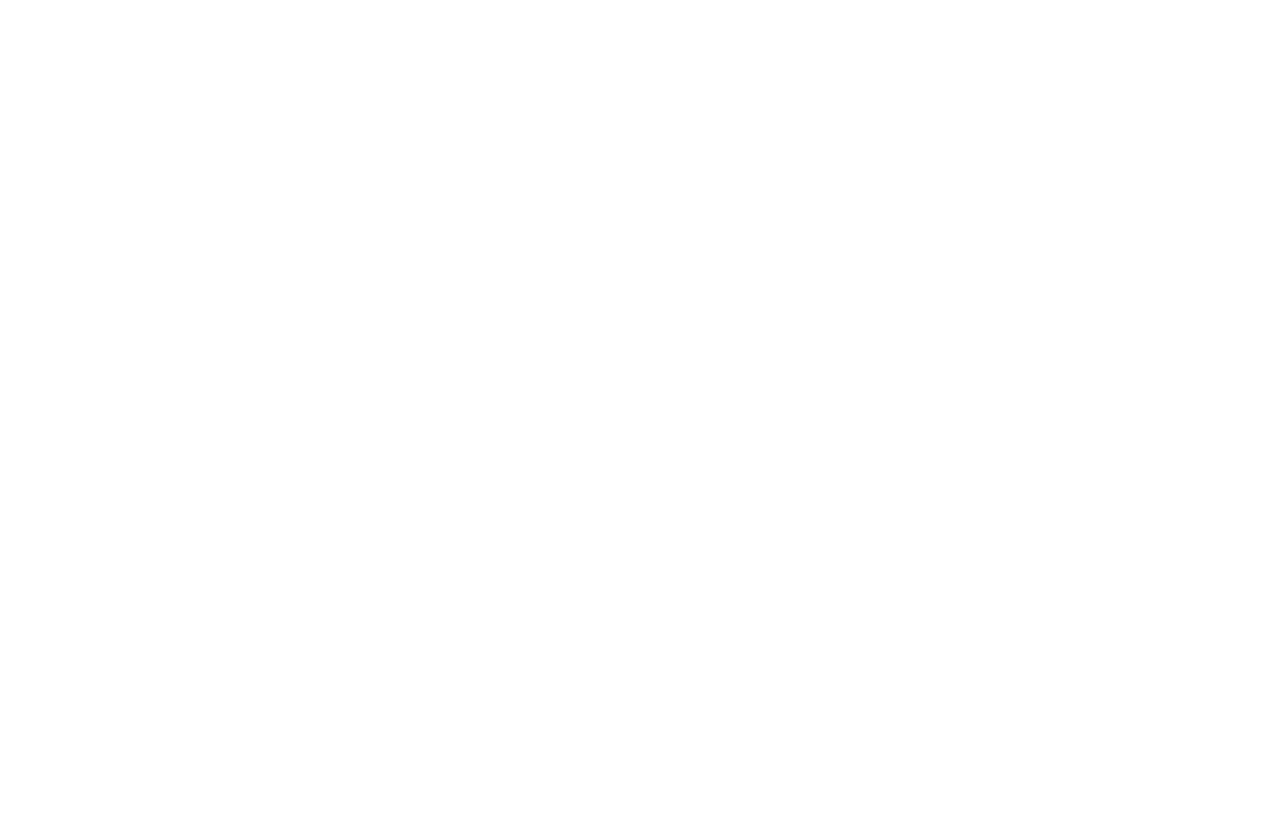
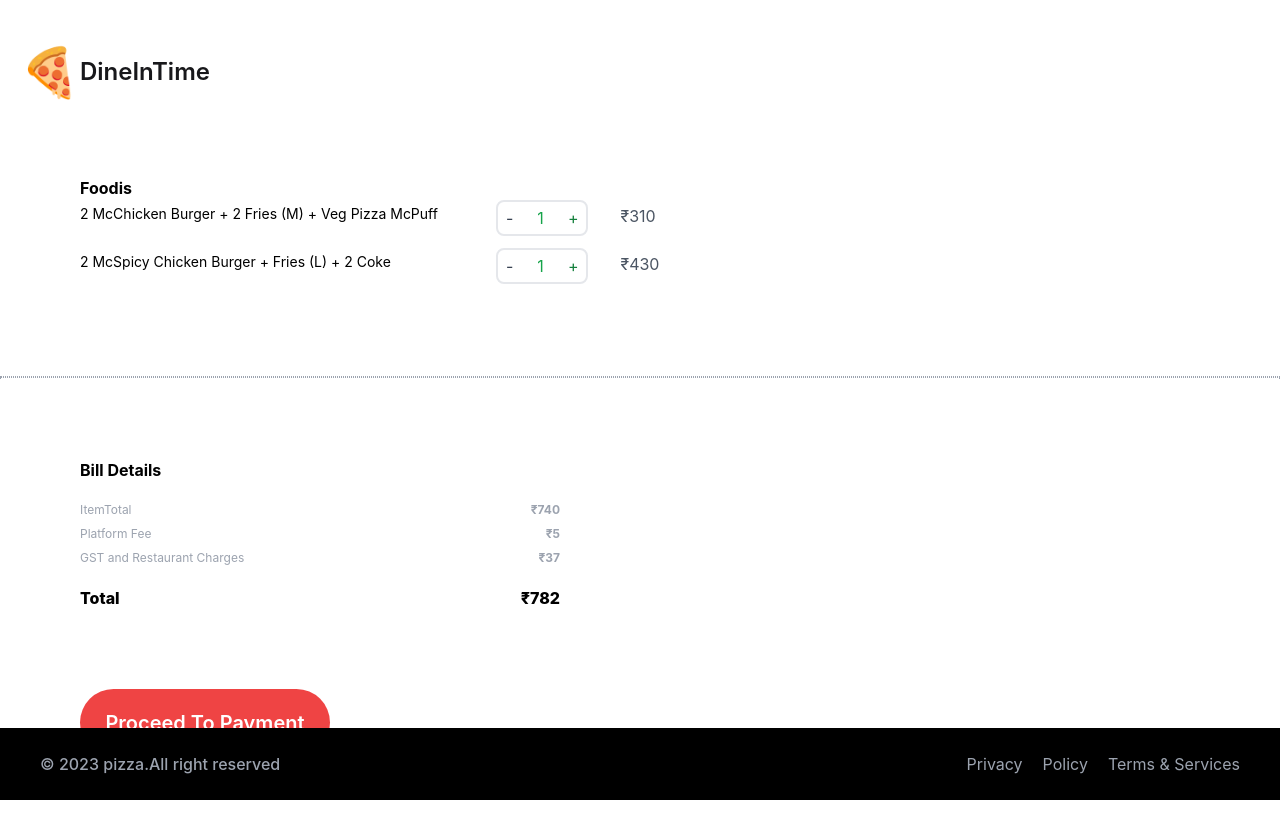
Before and after one commit to ansmi-keyvalue/Dine-In-Time, a React (Create React App) app: page /cart in a window 1280 px wide. Before the commit this address had no page. Shown: the top 838 px of the page. Before the commit the page ends 800 px from the top, so only its background shows below. Built offline with nearby package versions, Linux system fonts and the light colour scheme.

Commit message:
Feat/cart UI (#4)
* feat: cart page initial commit

* feat: quantity selector updation

* feat: lazy loading

```diff
--- a/public/index.html
+++ b/public/index.html
@@ -2,7 +2,7 @@
 <html lang="en">
   <head>
     <meta charset="utf-8" />
-    <link rel="icon" href="%PUBLIC_URL%/favicon.ico" />
+    <link rel="icon" href="%PUBLIC_URL%/pizza.png" />
     <meta name="viewport" content="width=device-width, initial-scale=1" />
     <meta name="theme-color" content="#000000" />
     <meta name="description" content="Web site created using create-react-app" />
@@ -21,7 +21,7 @@
       work correctly both with client-side routing and a non-root public URL.
       Learn how to configure a non-root public URL by running `npm run build`.
     -->
-    <title>React App</title>
+    <title>DineInTime</title>
   </head>
   <body>
     <noscript>You need to enable JavaScript to run this app.</noscript>
--- a/src/App.tsx
+++ b/src/App.tsx
@@ -1,15 +1,31 @@
-import { Routes, Route } from "react-router-dom";
+import { Routes, Route } from 'react-router-dom';
 
-import { Home } from "./pages";
+import { Home, Cart } from './pages';
+import { Suspense, lazy } from 'react';
+
+const HomePage = lazy(() =>
+  import('./pages/Home').then((module) => {
+    return { default: module.default };
+  })
+);
+
+const CartPage = lazy(() =>
+  import('./pages/Cart').then((module) => {
+    return { default: module.default };
+  })
+);
 
 function App() {
   return (
-    <div className="App">
-      <Routes>
-        <Route path="/" element={<Home/>} />
-      </Routes>
+    <div className='App'>
+      <Suspense fallback={<div>Loading.....</div>}>
+        <Routes>
+          <Route path='/' element={<HomePage />} />
+          <Route path='/cart' element={<CartPage />} />
+        </Routes>
+      </Suspense>
     </div>
-  )
+  );
 }
 
 export default App;
--- /dev/null
+++ b/src/components/index.ts
@@ -0,0 +1,3 @@
+import QuantitySelector from './quantity-selector';
+
+export {QuantitySelector};
--- /dev/null
+++ b/src/components/quantity-selector.tsx
@@ -0,0 +1,19 @@
+interface QuantitySelectorProps {
+  quantity: number;
+  handleDecrement: () => void;
+  handleIncrement: () => void;
+}
+
+export default function QuantitySelector({ quantity, handleDecrement, handleIncrement }:QuantitySelectorProps ) {
+  return (
+    <div className='flex items-center border-2 border-gray-200 rounded-lg'>
+      <button className='px-2 py-1 bg-white-200 rounded-lg text-gray-700 hover:bg-gray-300' onClick={handleDecrement}>
+        -
+      </button>
+      <div className='px-4 py-1 bg-white-200 text-green-600'>{quantity}</div>
+      <button className='px-2 py-1 bg-white-200 rounded-lg text-green-700 hover:bg-gray-300' onClick={handleIncrement}>
+        +
+      </button>
+    </div>
+  );
+}
--- /dev/null
+++ b/src/pages/Cart.tsx
@@ -0,0 +1,109 @@
+import { useState } from 'react';
+import { QuantitySelector } from '../components';
+
+const initialItems = [
+  { name: '2 McChicken Burger + 2 Fries (M) + Veg Pizza McPuff', quantity: 1, price: 310 },
+  { name: '2 McSpicy Chicken Burger + Fries (L) + 2 Coke', quantity: 1, price: 430 }
+];
+
+export default function Cart() {
+  const [items, setItems] = useState(initialItems);
+  const [paymentDetails, setPaymentDetails] = useState({itemTotal: 740, total: 782, additionalCharge: 42})
+
+  const updateQuantity = (action: string, index: number) => {
+    let newItems = [...items];
+    const item = { ...items[index] };
+    if (action === '+') {
+      item.quantity += 1;
+    } else {
+      item.quantity -= 1;
+    }
+
+    newItems[index] = item;
+    setItems(newItems);
+    calculateTotal(newItems);
+  };
+
+  const handleQuantityIncrement = (index: number) => {
+    if (items[index].quantity >= 9) return;
+    updateQuantity('+', index);
+  };
+
+  const handleQuantityDecrement = (index: number) => {
+    if (items[index].quantity <= 1) return;
+    updateQuantity('-', index);
+  };
+
+  const calculateTotal = (currentItems: any) => {
+    const totalItemPrice = currentItems.reduce((a: number, i: any) => {
+      return a + (i.quantity * i.price)
+    },0)
+    setPaymentDetails({itemTotal: totalItemPrice, total: totalItemPrice+ 42, additionalCharge: 42})
+  }
+
+  return (
+    <main className='flex-1'>
+      <header className='justify-between items-start self-center flex w-full max-w-[1420px] gap-2 mt-12 px-5 max-md:max-w-full max-md:flex-wrap max-md:justify-center'>
+        <div className='flex'>
+          <h1 className='text-5xl self-center my-auto max-md:text-4xl' aria-label='Pizza'>
+            🍕
+          </h1>
+          <h2 className='text-zinc-900 text-2xl font-semibold self-center w-[146px] my-auto'>DineInTime</h2>
+        </div>
+      </header>
+      <div className='min-h-screen'>
+        <div className='p-20'>
+          <>
+            <div className='font-bold'>Foodis</div>
+            {items?.map((item, index) => {
+              return (
+                <div className='flex flex-row mb-3'>
+                  <div className='text-black-400 font-normal text-sm mt-1 w-96'>{item.name}</div>
+                  <div className='mx-4' />
+                  <QuantitySelector
+                    quantity={item.quantity}
+                    handleDecrement={() => handleQuantityDecrement(index)}
+                    handleIncrement={() => handleQuantityIncrement(index)}
+                  />
+                  <div className='mx-4' />
+                  <div className='text-gray-600 font-normal mt-1'>₹{item.quantity * item.price}</div>
+                </div>
+              );
+            })}
+          </>
+        </div>
+        <div className='border border-dotted border-gray-400'></div>
+        <div className='p-20 w-1/2'>
+          <div className='font-bold mb-5'>Bill Details</div>
+          <div className='flex flex-row justify-between mb-2'>
+            <div className='text-gray-400  text-xs'>ItemTotal</div>
+            <div className='text-gray-400  text-xs font-bold'>₹{paymentDetails.itemTotal}</div>
+          </div>
+          <div className='flex flex-row justify-between mb-2'>
+            <div className='text-gray-400  text-xs'>Platform Fee</div>
+            <div className='text-gray-400  text-xs font-bold'>₹5</div>
+          </div>
+          <div className='flex flex-row justify-between mb-2'>
+            <div className='text-gray-400  text-xs'>GST and Restaurant Charges</div>
+            <div className='text-gray-400  text-xs font-bold'>₹37</div>
+          </div>
+          <div className='flex flex-row justify-between mt-5'>
+            <div className='font-extrabold'>Total</div>
+            <div className='font-extrabold'>₹{paymentDetails.total}</div>
+          </div>
+        </div>
+        <div className='bg-red-500 flex w-[250px] flex-col -mt-px px-5 py-5 rounded-[40px] ml-20'>
+          <button className='text-white text-xl font-semibold self-center -mb-px'>Proceed To Payment</button>
+        </div>
+      </div>
+      <footer className='bg-black flex justify-between p-6 px-10 sticky  bottom-0'>
+        <div className='text-gray-400 font-medium'>© 2023 pizza.All right reserved</div>
+        <nav className='flex gap-5 text-gray-400'>
+          <button>Privacy</button>
+          <button>Policy</button>
+          <button>Terms & Services</button>
+        </nav>
+      </footer>
+    </main>
+  );
+}
--- a/src/pages/Home.tsx
+++ b/src/pages/Home.tsx
@@ -1,6 +1,9 @@
 import { useState } from "react";
+import { useNavigate } from 'react-router-dom';
 
 export default function HomePage () {
+
+  const navigate = useNavigate();
 
   const [restaurantName, setRestaurantName] = useState('');
 
@@ -32,6 +35,10 @@
     // handle privacy click logic here
   }
 
+  const handleCartClick = () => {
+    navigate('/cart')
+  }
+
   return (
     <main className="bg-white flex flex-col">
       <header className="justify-between items-start self-center flex w-full max-w-[1420px] gap-2 mt-12 px-5 max-md:max-w-full max-md:flex-wrap max-md:justify-center">
@@ -44,6 +51,9 @@
         <nav className="flex w-[215px] justify-between gap-5">
           <button className="text-zinc-900 text-right text-lg font-semibold leading-[175%]" onClick={handleLogin}>
             Login
+          </button>
+          <button className="text-zinc-900 text-right text-lg font-semibold leading-[175%]" onClick={handleCartClick}>
+            Cart
           </button>
           <div className="bg-red-500 self-stretch flex w-[110px] max-w-full flex-col px-5 py-4 rounded-[41.097px]">
             <button className="text-white text-center text-lg font-semibold leading-[175%] self-center -mb-0.5" onClick={handleSignUp}>
--- /dev/null
+++ b/src/pages/Payment.tsx
@@ -0,0 +1,5 @@
+export default function Payment () {
+  return (
+   <div>Payment</div>
+  )
+}
--- a/src/pages/index.ts
+++ b/src/pages/index.ts
@@ -1,3 +1,4 @@
 import Home from './Home';
+import Cart from './Cart';
 
-export { Home };
+export { Home, Cart };
```
Also changed, not shown: public/pizza.png (added).
